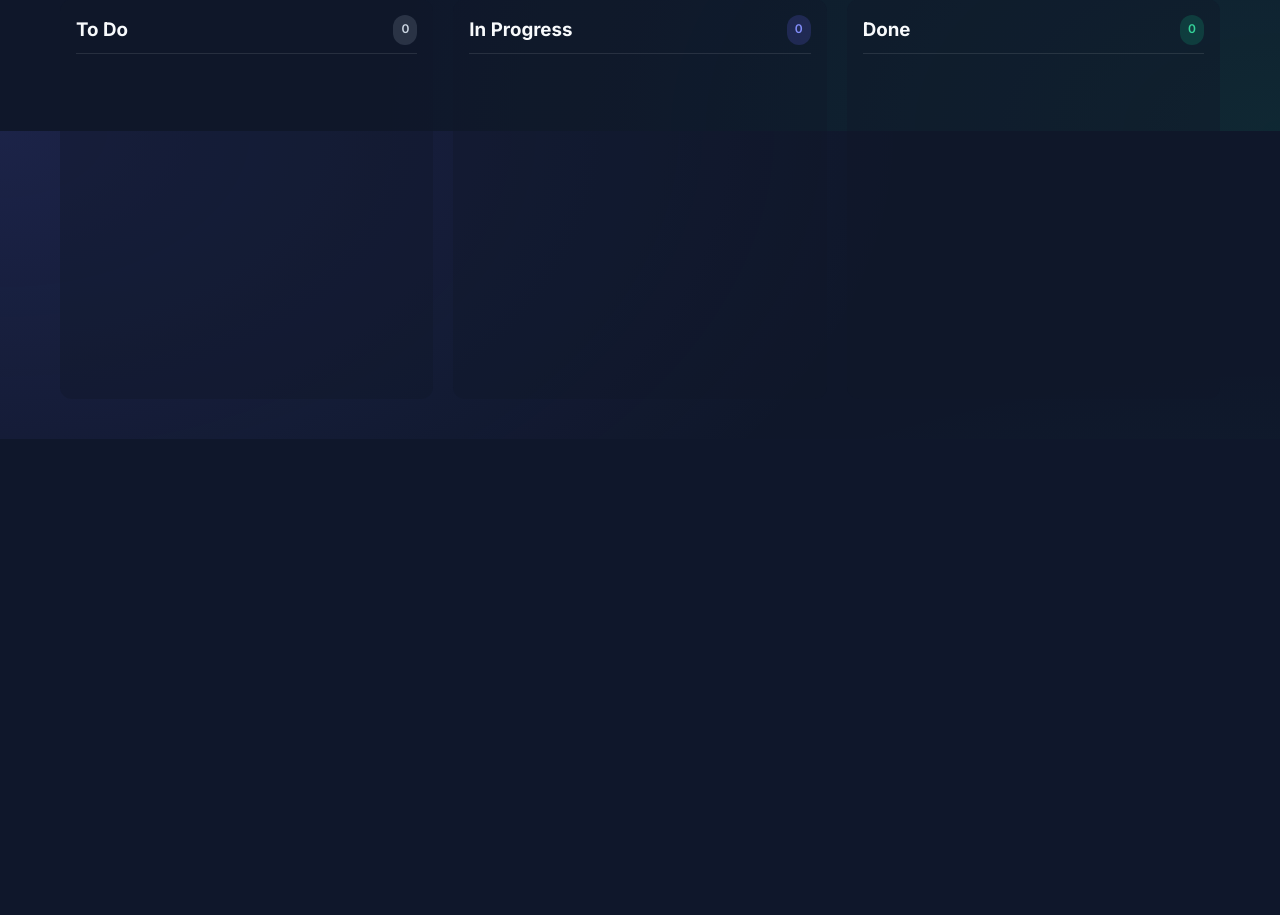
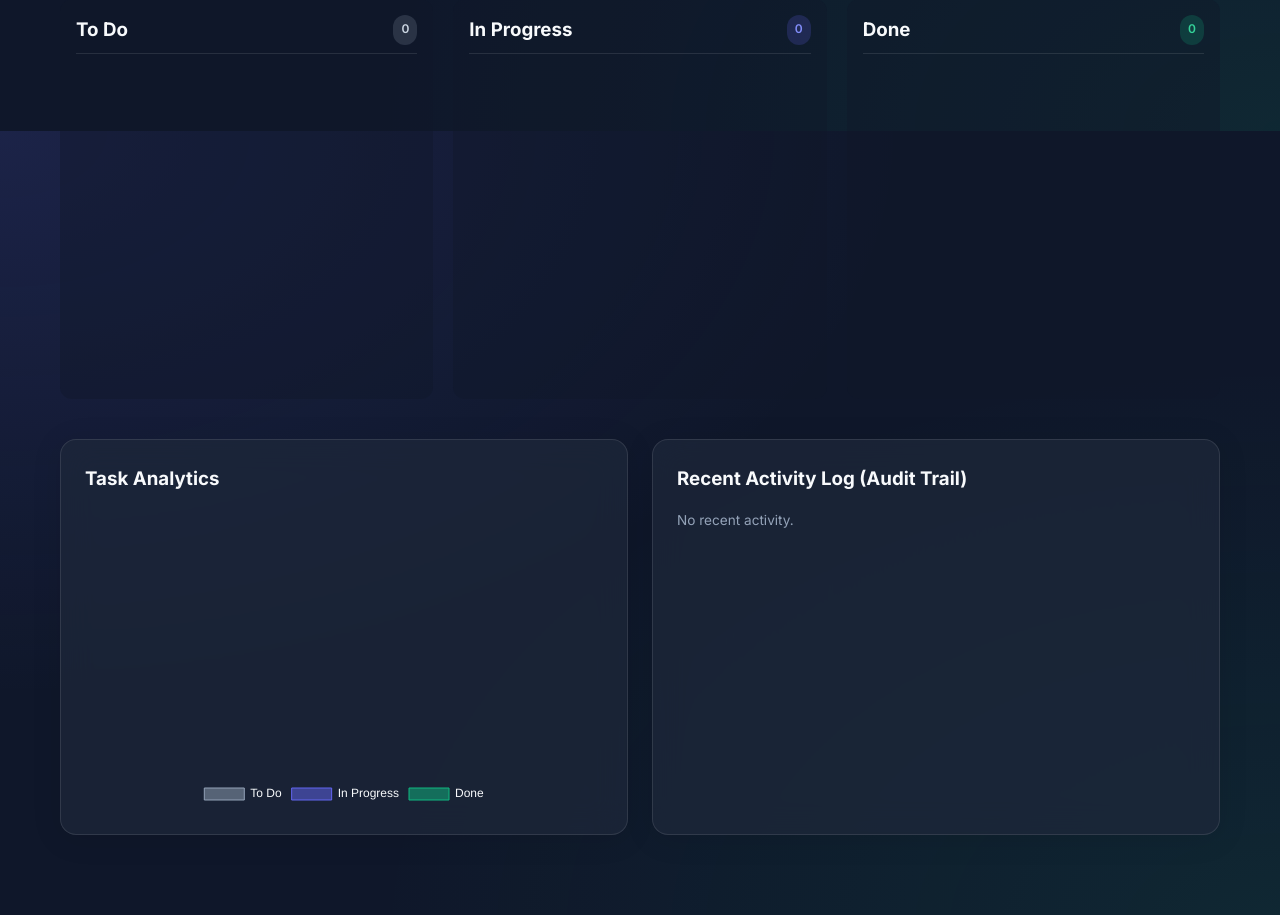
Before and after one commit to archita9/Team-Task-Manager, a Flask app: page /dashboard in a window 1280 px wide. Shown: the part 669-1584 px from the top of the page. Before the commit the page ends 1108 px from the top, so only its background shows below. Run offline with Flask 3, Linux system fonts and the light colour scheme; the visitor is signed in with stand-in values (Sample User, id 1); data that the repository does not hold is empty.

Commit message:
feat: Add Task Analytics Chart and Audit Activity Log

```diff
--- a/app.py
+++ b/app.py
@@ -47,6 +47,18 @@
     project_id = db.Column(db.Integer, db.ForeignKey('project.id'), nullable=False)
     assigned_to = db.Column(db.Integer, db.ForeignKey('user.id'), nullable=True)
     created_by = db.Column(db.Integer, db.ForeignKey('user.id'), nullable=False)
+
+class ActivityLog(db.Model):
+    id = db.Column(db.Integer, primary_key=True)
+    user_id = db.Column(db.Integer, db.ForeignKey('user.id'), nullable=False)
+    action = db.Column(db.String(255), nullable=False)
+    timestamp = db.Column(db.DateTime, default=datetime.utcnow)
+
+    user = db.relationship('User', backref='activities', lazy=True)
+
+def log_activity(user_id, action):
+    log = ActivityLog(user_id=user_id, action=action)
+    db.session.add(log)
 
 @login_manager.user_loader
 def load_user(user_id):
@@ -122,11 +134,14 @@
     in_progress = [t for t in tasks if t.status == 'In Progress']
     done = [t for t in tasks if t.status == 'Done']
 
+    recent_activities = ActivityLog.query.order_by(ActivityLog.timestamp.desc()).limit(8).all()
+
     return render_template('dashboard.html',
         projects=projects,
         tasks=tasks,
         overdue_tasks=overdue_tasks,
-        to_do=to_do, in_progress=in_progress, done=done
+        to_do=to_do, in_progress=in_progress, done=done,
+        recent_activities=recent_activities
     )
 
 @app.route('/project/create', methods=['POST'])
@@ -141,6 +156,7 @@
     if name:
         new_project = Project(name=name, description=description, created_by=current_user.id)
         db.session.add(new_project)
+        log_activity(current_user.id, f"Created new project: {name}")
         db.session.commit()
         flash('Project created successfully.', 'success')
     return redirect(url_for('dashboard'))
@@ -178,6 +194,7 @@
             created_by=current_user.id
         )
         db.session.add(new_task)
+        log_activity(current_user.id, f"Created task '{title}'")
         db.session.commit()
         flash('Task created successfully.', 'success')
     return redirect(url_for('project_details', project_id=project_id))
@@ -193,6 +210,7 @@
     status = request.form.get('status')
     if status in ['To Do', 'In Progress', 'Done']:
         task.status = status
+        log_activity(current_user.id, f"Moved task '{task.title}' to {status}")
         db.session.commit()
         flash('Task status updated.', 'success')
 
@@ -204,6 +222,7 @@
     task = Task.query.get_or_404(task_id)
     if not task.assigned_to:
         task.assigned_to = current_user.id
+        log_activity(current_user.id, f"Claimed task '{task.title}'")
         db.session.commit()
         flash('Task assigned to you successfully.', 'success')
     return redirect(request.referrer or url_for('dashboard'))
--- a/templates/dashboard.html
+++ b/templates/dashboard.html
@@ -168,4 +168,62 @@
         {% endfor %}
     </div>
 </div>
+
+<div class="grid-2" style="margin-top: 40px; margin-bottom: 40px;">
+    <div class="glass-panel">
+        <h3>Task Analytics</h3>
+        <canvas id="taskChart" style="max-height: 300px; margin-top: 16px;"></canvas>
+    </div>
+
+    <div class="glass-panel">
+        <h3>Recent Activity Log (Audit Trail)</h3>
+        <ul style="list-style: none; margin-top: 16px;">
+            {% for log in recent_activities %}
+            <li style="margin-bottom: 16px; font-size: 0.9rem; border-left: 2px solid var(--primary-color); padding-left: 12px;">
+                <strong style="color: white;">{{ log.user.username }}</strong> <span style="color: var(--text-muted);">{{ log.action }}</span>
+                <div style="font-size: 0.75rem; color: rgba(255,255,255,0.4); margin-top: 4px;">{{ log.timestamp.strftime('%b %d, %H:%M') }}</div>
+            </li>
+            {% else %}
+            <p style="color: var(--text-muted); font-size: 0.85rem;">No recent activity.</p>
+            {% endfor %}
+        </ul>
+    </div>
+</div>
+
+<script src="https://cdn.jsdelivr.net/npm/chart.js"></script>
+<script>
+document.addEventListener("DOMContentLoaded", function() {
+    const ctx = document.getElementById('taskChart').getContext('2d');
+    new Chart(ctx, {
+        type: 'doughnut',
+        data: {
+            labels: ['To Do', 'In Progress', 'Done'],
+            datasets: [{
+                data: [{{ to_do|length }}, {{ in_progress|length }}, {{ done|length }}],
+                backgroundColor: [
+                    'rgba(148, 163, 184, 0.5)',
+                    'rgba(99, 102, 241, 0.5)',
+                    'rgba(16, 185, 129, 0.5)'
+                ],
+                borderColor: [
+                    'rgba(148, 163, 184, 1)',
+                    'rgba(99, 102, 241, 1)',
+                    'rgba(16, 185, 129, 1)'
+                ],
+                borderWidth: 1
+            }]
+        },
+        options: {
+            responsive: true,
+            maintainAspectRatio: false,
+            plugins: {
+                legend: {
+                    position: 'bottom',
+                    labels: { color: '#f8fafc' }
+                }
+            }
+        }
+    });
+});
+</script>
 {% endblock %}
```
